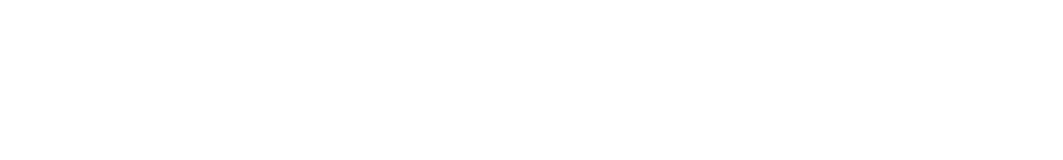
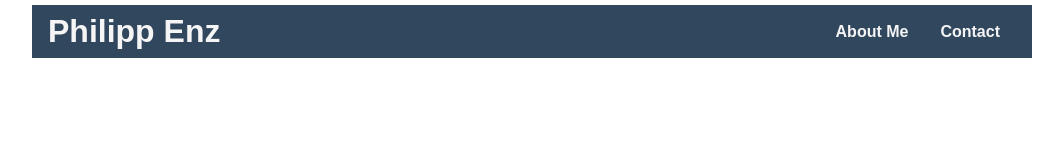
Before and after one commit to p-enz/training_website, a plain HTML site: page index.html in a window 1280 px wide. Shown: the whole page, without its empty margins (108-1171 px from the left). Drawn offline with Linux system fonts and the light colour scheme.

Commit message:
add navbar in style.css

```diff
--- a/index.html
+++ b/index.html
@@ -4,7 +4,19 @@
     <meta charset="UTF-8" />
     <meta http-equiv="X-UA-Compatible" content="IE=edge" />
     <meta name="viewport" content="width=device-width, initial-scale=1.0" />
+    <link rel="stylesheet" href="style.css" />
     <title>Training Purposes</title>
   </head>
-  <body></body>
+  <body>
+    <header id="toTop">
+      <h1>Philipp Enz</h1>
+
+      <nav>
+        <ul class="navLinks">
+          <li class="navItems"><a href="#">About Me</a></li>
+          <li class="navItems"><a href="#">Contact</a></li>
+        </ul>
+      </nav>
+    </header>
+  </body>
 </html>
--- a/style.css
+++ b/style.css
@@ -1,3 +1,68 @@
 * {
   box-sizing: border-box;
+  margin: 0%;
+  padding: 0%;
+  /*
+  https://colorhunt.co/palette/f5f5f5f0545430475e121212
+  F5F5F5
+  F05454
+  30475E
+  121212
+  */
 }
+body {
+  font-family: sans-serif;
+  font-size: 16px;
+}
+
+/*Behavior Header,navbar and inner a-tags*/
+header {
+  background-color: #30475e;
+  color: #f5f5f5;
+  max-width: 1000px;
+  margin: 5px auto;
+  padding: 0.5rem 1rem;
+
+  display: flex;
+  justify-content: space-between;
+  align-content: center;
+  align-items: center;
+}
+.navLinks {
+  list-style-type: none;
+  display: flex;
+  justify-content: space-between;
+  align-content: center;
+}
+.navitems {
+  display: inline-block;
+  border: solid 0.5px;
+}
+header a {
+  text-decoration: none;
+  color: #f5f5f5;
+  padding: 0.5rem 1rem;
+
+  font-weight: bold;
+}
+header a:hover {
+  background-color: #f05454;
+  color: #30475e;
+  padding: 0.5rem 1rem;
+  border-style: outset;
+  border-color: #30475e;
+  border-radius: 5px;
+  font-weight: bold;
+}
+
+/*Behavior main */
+main {
+  max-width: 1000px;
+  margin: 1rem auto;
+}
+
+/* Behavior footer */
+footer {
+  max-width: 1000px;
+  margin: 1rem auto;
+}
```
